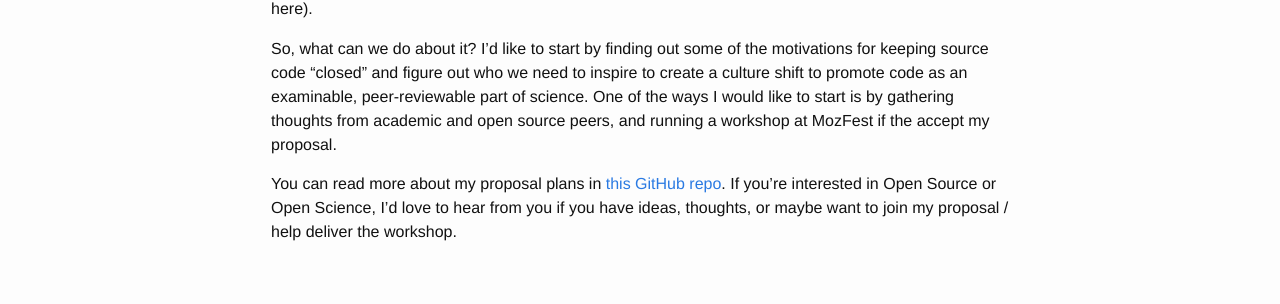
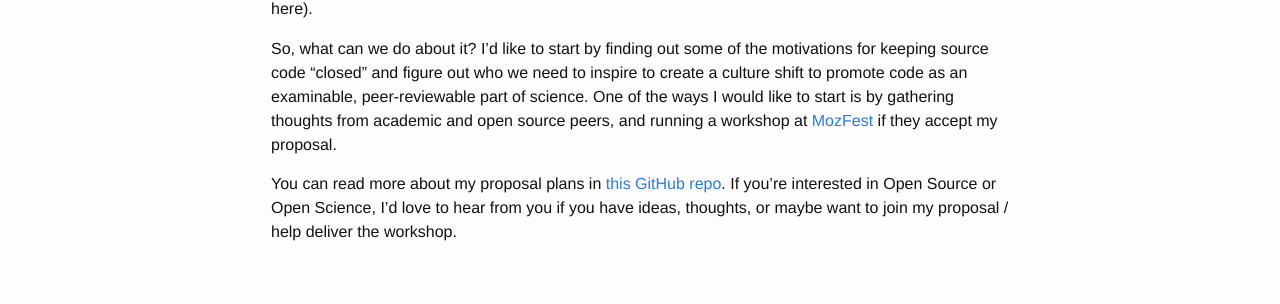
Before and after one commit to yochannah/yo-yehudi.com, a Jekyll site: the page built from _posts/2017-06-22-mozefest-proposal.markdown, in a window 1280 px wide. Shown: the part 552-856 px from the top of the page. Built offline with Jekyll 4.4.1, drawn with Linux system fonts in a browser that asks for light colours; comment, search, counter and statistics services are not loaded.

```diff
--- a/_posts/2017-06-22-mozefest-proposal.markdown
+++ b/_posts/2017-06-22-mozefest-proposal.markdown
@@ -14,6 +14,6 @@ In both cases it seemed frightening to me that somehow academic code is often ab
 
 It's clear that scientific code needs to be open - to the peer reviewers at a very minimum, but open source would be better. There's a reason Open Source's mantra is "[Linus's Law](https://en.wikipedia.org/wiki/Linus%27s_Law)" states "given enough eyeballs, all bugs are shallow" (note: the article makes it clear that code *review* is the important part here).
 
-So, what can we do about it? I'd like to start by finding out some of the motivations for keeping source code "closed" and figure out who we need to inspire to create a culture shift to promote code as an examinable, peer-reviewable part of science. One of the ways I would like to start is by gathering thoughts from academic and open source peers, and running a workshop at MozFest if the accept my proposal.
+So, what can we do about it? I'd like to start by finding out some of the motivations for keeping source code "closed" and figure out who we need to inspire to create a culture shift to promote code as an examinable, peer-reviewable part of science. One of the ways I would like to start is by gathering thoughts from academic and open source peers, and running a workshop at [MozFest](https://mozillafestival.org/proposals) if they accept my proposal.
 
-You can read more about my proposal plans in [this GitHub repo](https://github.com/yochannah/code-is-science). If you're interested in Open Source or Open Science, I'd love to hear from you if you have ideas, thoughts, or maybe want to join my proposal / help deliver the workshop.
+You can read more about my proposal plans in [this GitHub repo](https://github.com/yochannah/code-is-science/blob/master/mozfest.md). If you're interested in Open Source or Open Science, I'd love to hear from you if you have ideas, thoughts, or maybe want to join my proposal / help deliver the workshop.
```
Also changed, not shown: old-inde.html (deleted, +0 -47 lines).
